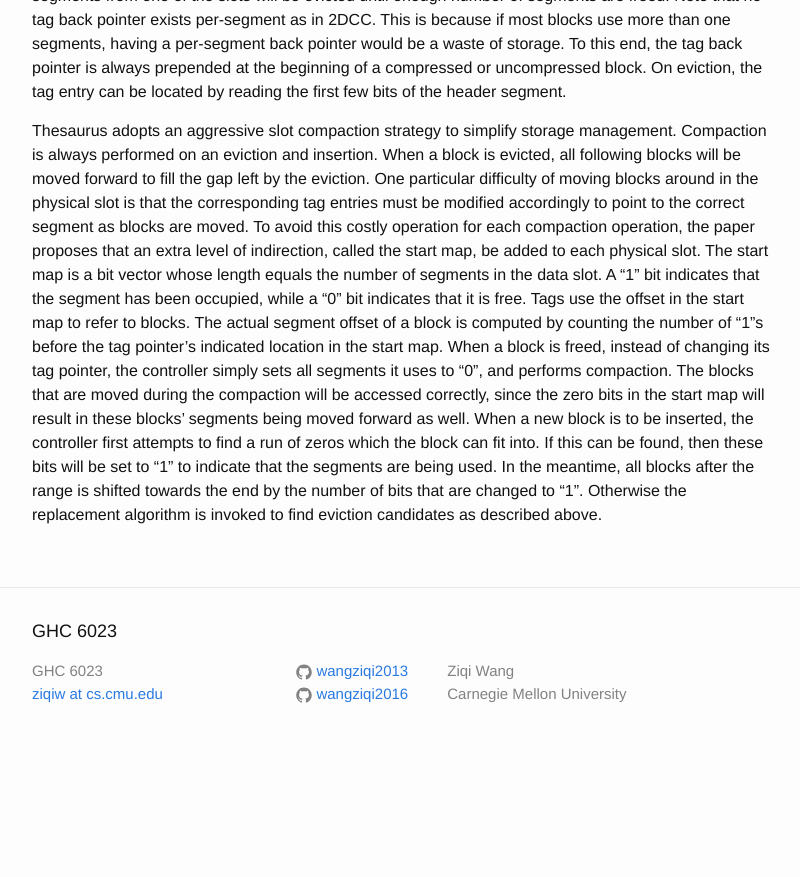
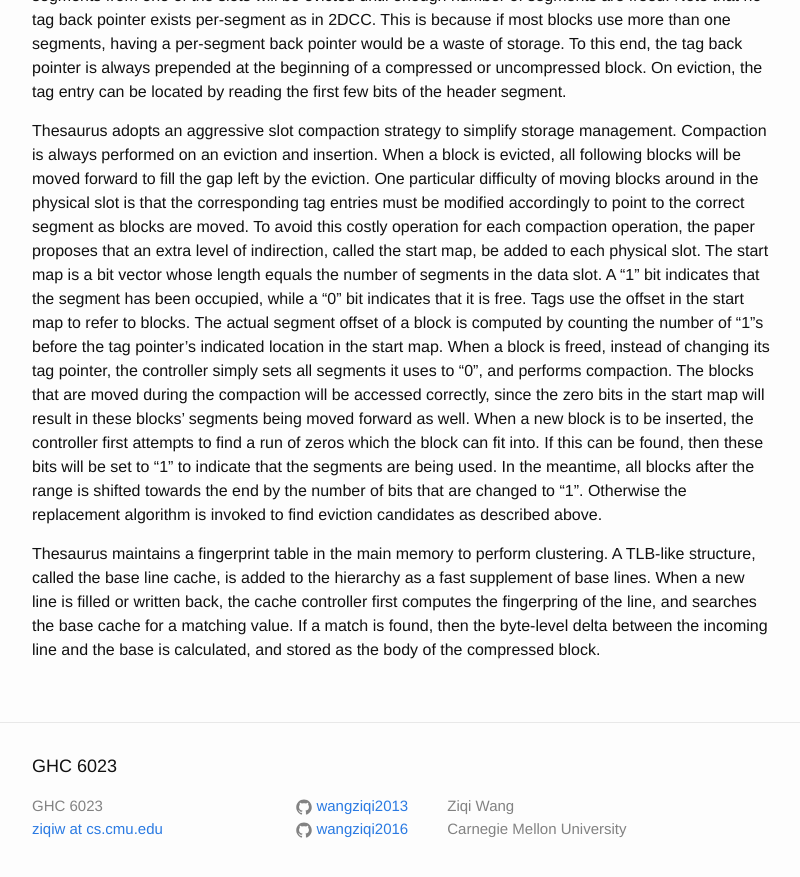
Before and after one commit to wangziqi2013/wangziqi2013.github.io, a Jekyll site: the page built from _posts/2020-07-23-thesaurus.markdown, in a window 1280 px wide and 900 px high, scrolled down 1864 px. Shown: the top 877 px of the window, without its empty margins (238-1038 px from the left). Built offline with Jekyll 4.4.1, drawn with Linux system fonts in a browser that asks for light colours; before the commit the page ends 2629 px from its top, so only the background shows below that.

Commit message:
Adding compression

```diff
--- a/_posts/2020-07-23-thesaurus.markdown
+++ b/_posts/2020-07-23-thesaurus.markdown
@@ -90,3 +90,9 @@ When a new block is to be inserted, the controller first attempts to find a run
 If this can be found, then these bits will be set to "1" to indicate that the segments are being used. In the meantime,
 all blocks after the range is shifted towards the end by the number of bits that are changed to "1".
 Otherwise the replacement algorithm is invoked to find eviction candidates as described above.
+
+Thesaurus maintains a fingerprint table in the main memory to perform clustering. A TLB-like structure, called the base
+line cache, is added to the hierarchy as a fast supplement of base lines. When a new line is filled or written back,
+the cache controller first computes the fingerpring of the line, and searches the base cache for a matching value. If
+a match is found, then the byte-level delta between the incoming line and the base is calculated, and stored as the body
+of the compressed block.
```
